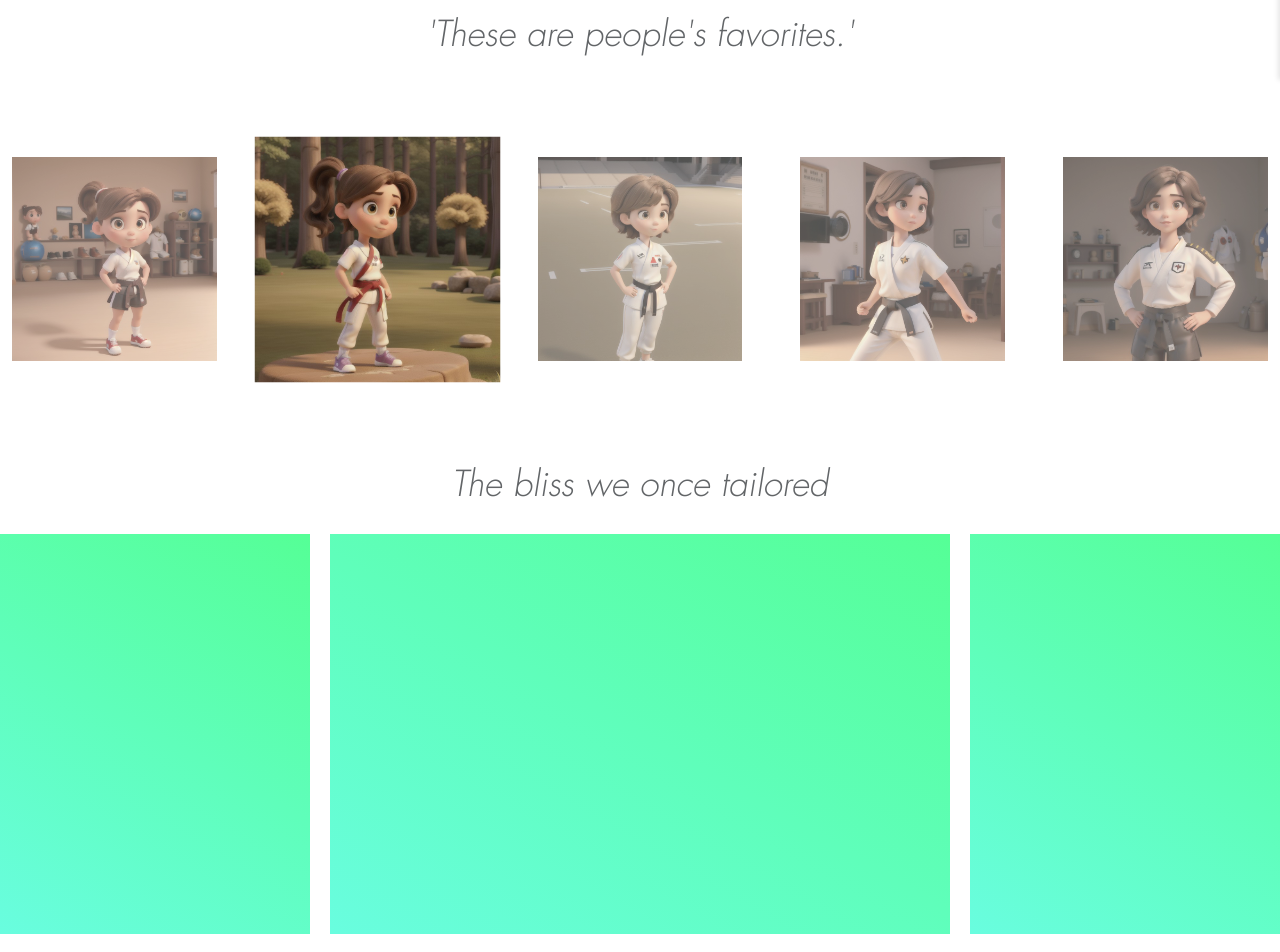
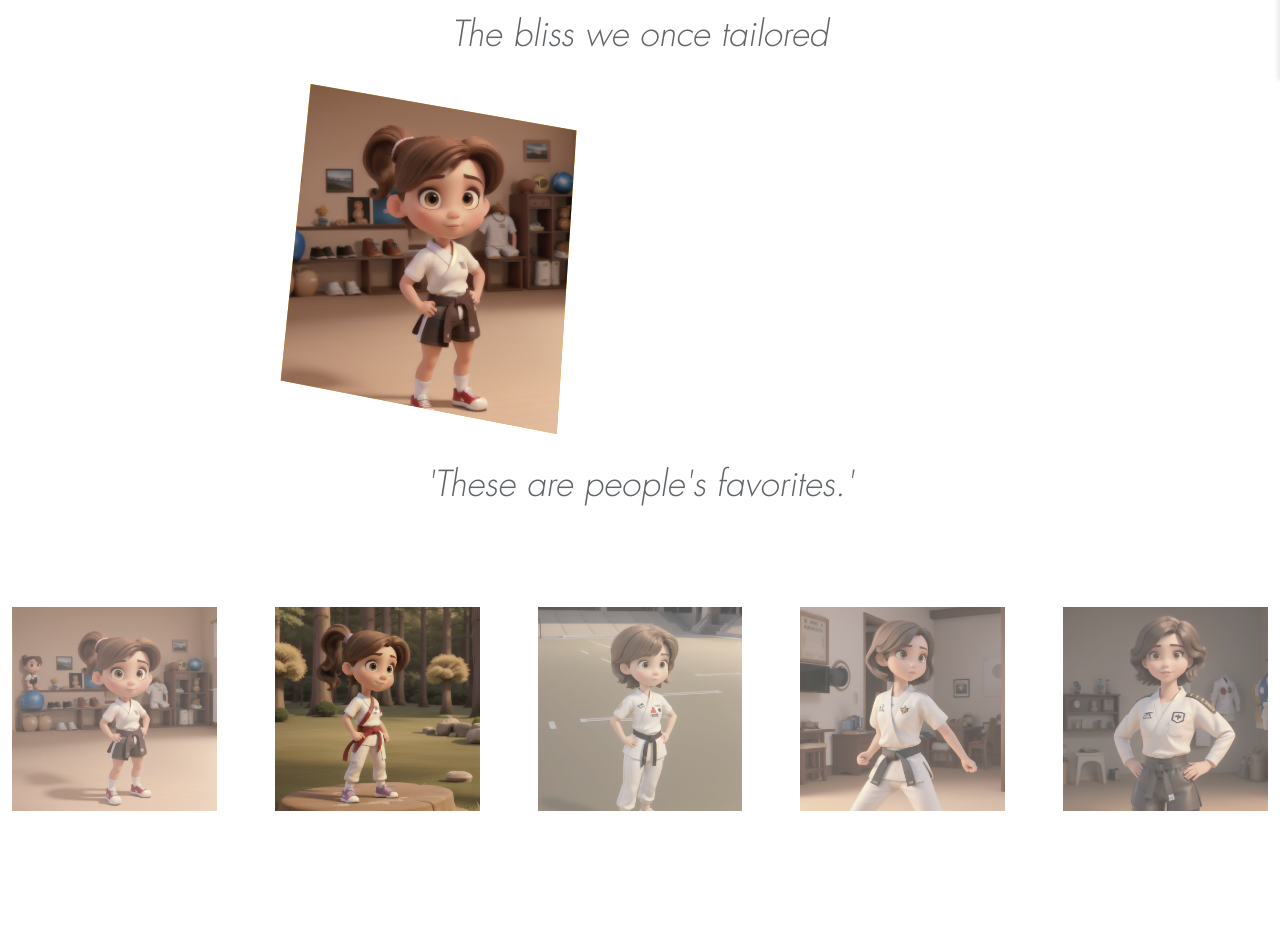
Before and after one commit to BossXiang/KickStart-Frontend, a React (Create React App) app: page / in a window 1280 px wide. Shown: the part 720-1672 px from the top of the page. Built offline with nearby package versions, Linux system fonts and the light colour scheme; no server answers.

Commit message:
炸裂動畫

```diff
--- a/src/pages/Home.jsx
+++ b/src/pages/Home.jsx
@@ -6,8 +6,8 @@ import '../styles/Home.scss'
 import { getTrendingProducts } from '../plugins/api/api_service.ts'
 
 const Home = () => {
-  const [trendingProducts, setTrendingProducts] = useState([]);
-  const images=[
+  const [trendingProducts, setTrendingProducts] = useState([])
+  const images = [
     'assets/samples/sample1.jpg',
     'assets/samples/sample2.jpg',
     'assets/samples/sample3.jpg',
@@ -16,13 +16,13 @@ const Home = () => {
   ]
   useEffect(() => {
     getTrendingProducts()
-      .then(data => {
-        setTrendingProducts(data);
+      .then((data) => {
+        setTrendingProducts(data)
       })
-      .catch(error => {
-        console.error('Error fetching trendingProduct data:', error);
-      });
-  }, []);
+      .catch((error) => {
+        console.error('Error fetching trendingProduct data:', error)
+      })
+  }, [])
   return (
     <div className="homeContainer">
       <Header />
@@ -32,15 +32,18 @@ const Home = () => {
           alt="background"
           className="mainImg"
         />
+        <div className="homeTitle">The bliss we once tailored</div>
+        <div className="workContainer">
+          <div className="work">
+            <div className="pic">
+              <img src="assets/samples/sample1.jpg" alt="pic" />
+            </div>
+            <div className="paint"></div>
+          </div>
+        </div>
         <div className="homeTitle">'These are people's favorites.'</div>
         <div className="trendingContainer">
           <Slider images={images} />
-        </div>
-        <div className="homeTitle">The bliss we once tailored</div>
-        <div className="workContainer">
-          <div className="work" />
-          <div className="mainWork" />
-          <div className="work" />
         </div>
         <div className="subscriptionContainer">
           <div className="subscription">
@@ -50,9 +53,7 @@ const Home = () => {
             <p>Don't worry, we don't have time to send a lot of mails</p>
             <label className="emailLabel">Enter your email here *</label>
             <input type="text" className="emailInput" />
-            <button className="signUp">
-              Sign up
-            </button>
+            <button className="signUp">Sign up</button>
           </div>
         </div>
         <div className="partnerContainer">
--- a/src/pages/Shop.jsx
+++ b/src/pages/Shop.jsx
@@ -41,11 +41,14 @@ const Product = ({ product }) => {
   return (
     <div className="product">
       <Link to={`/product/${product.id}`}>
-        <img src={product.imgSource[0]} alt="product" className="productImg" />
+        <div className="productImg">
+          <img src={product.imgSource[0]} alt="product" />
+        </div>
+
       </Link>
       <div className="productName">{product.title}</div>
       <div className="productPrice">${product.price}</div>
-      <DropdownButton id="size-dropdown" title={selectedSize}>
+      {/* <DropdownButton id="size-dropdown" title={selectedSize}>
         {sizes.map((size, index) => (
           <Dropdown.Item
             key={index}
@@ -58,7 +61,7 @@ const Product = ({ product }) => {
       <QuantitySelector onChange={handleQuantityChange}/>
       <Button className="buyBtn" onClick={handleAddToCart}>
         Add to Cart
-      </Button>
+      </Button> */}
     </div>
   )
 }
@@ -112,12 +115,7 @@ const Shop = () => {
       <Header />
       <div className="shopContainer">
         <Container className="my-5">
-          <div className="newArrivalContainer">
-            <h2 className="title">New Arrival</h2>
-              {/* <div className="productContainer">{newArrivalProducts_dummy}</div>  */}
-          </div>
           <div className="allProductContainer">
-            <h2 className="title">Products</h2>
             <div className="productContainer">{productList}</div>
           </div>
         </Container>
--- a/src/styles/AboutUs.scss
+++ b/src/styles/AboutUs.scss
@@ -1,23 +1,46 @@
+@keyframes fadeIn {
+  0% {
+    opacity: 0;
+  }
+  100% {
+    opacity: 1;
+  }
+}
 .aboutUsContainer {
   display: flex;
   flex-direction: column;
   align-items: center;
   min-height: 100vh;
-
+  animation: fadeIn 0.6s ease-in-out forwards;
   .about {
     margin-top: 2px;
     margin-bottom: 30px;
     width: 100%;
+    height: 700px;
     background-color: rgb(71, 71, 71);
     .aboutContent {
+      display: flex;
+      flex: 0 0 50%;
       margin: 50px auto;
-      width: 600px;
+      width: 1200px;
+      gap: 20px;
       .aboutTitle {
         color: white;
       }
       .aboutWords {
         color: white;
       }
+    }
+    .aboutImg {
+      animation: slideRight 2s ease-in-out forwards;
+    }
+  }
+  @keyframes slideRight {
+    0% {
+      transform: translateX(-50%);
+    }
+    100% {
+      transform: translateX(0);
     }
   }
 
--- a/src/styles/Cart.scss
+++ b/src/styles/Cart.scss
@@ -112,23 +112,33 @@
       height: 80px;
       font-size: 25px;
       font-weight: bold;
-      padding-left:10px;
+      padding-left: 10px;
       margin-bottom: 10px;
     }
     .btn {
       border-radius: 0;
     }
     .buyBtn {
-      background-color: rgb(243, 201, 123);
-      border: 2px solid #cc8c32f2;
+      background-color: rgb(90, 230, 235);
+      border: none;
       transition: background-color 0.3s, color 0.3s;
     }
     .buyBtn:hover {
-      background-color: rgb(235, 191, 110);
+      animation: pay 1s ease-in-out 1 both;
+      background-color: rgb(77, 199, 203);
+      clip-path: polygon(100% 0, 100% 100%, 0 100%, 0% 0%);
+    }
+    @keyframes pay {
+      0% {
+        clip-path: polygon(100% 0, 100% 50%, 100% 100%, 0% 100%, 0 50%, 0% 0%);}
+
+      100% {
+        clip-path: polygon(88% 0, 100% 50%, 89% 100%, 0% 100%, 10% 50%, 0% 0%);
+      }
+
     }
     .buyBtn:active {
-      background-color: rgb(255, 188, 63);
-      border: 2px solid #cc8c32f2;
+      background-color: rgb(54, 150, 154);
     }
   }
   ::-webkit-scrollbar {
--- a/src/styles/Home.scss
+++ b/src/styles/Home.scss
@@ -8,6 +8,69 @@
   }
   100% {
     opacity: 1;
+  }
+}
+@keyframes changeShape {
+  0%,
+  100% {
+    clip-path: polygon(21% 14%, 94% 3%, 81% 78%, 4% 90%);
+  }
+  1% {
+    clip-path: polygon(21.16% 13.44%, 94.2% 3.64%, 80.96% 78.88%, 4% 89.56%);
+  }
+  2% {
+    clip-path: polygon(21.32% 12.88%, 94.4% 4.28%, 80.92% 79.76%, 4% 89.12%);
+  }
+  3% {
+    clip-path: polygon(21.48% 12.32%, 94.6% 4.92%, 80.88% 80.64%, 4% 88.68%);
+  }
+  4% {
+    clip-path: polygon(21.54% 11.76%, 94.8% 5.56%, 80.84% 81.52%, 4% 88.24%);
+  }
+  5% {
+    clip-path: polygon(21.8% 11.2%, 95% 6.2%, 80.8% 82.4%, 4% 87.8%);
+  }
+  10% {
+    clip-path: polygon(22.6% 8.4%, 96% 9.4%, 80.6% 86.8%, 4% 85.6%);
+  }
+  15% {
+    clip-path: polygon(23.4% 5.6%, 97% 12.6%, 80.4% 91.2%, 4% 83.4%);
+  }
+  20% {
+    clip-path: polygon(24.2% 2.8%, 98% 15.8%, 80.2% 95.6%, 4% 81.2%);
+  }
+  25% {
+    clip-path: polygon(25% 0, 99% 19%, 80% 100%, 4% 79%);
+  }
+  50% {
+    clip-path: polygon(17% 0, 93% 13%, 88% 100%, 9% 85%);
+  }
+  75% {
+    clip-path: polygon(25% 0, 99% 19%, 80% 100%, 4% 79%);
+  }
+  80% {
+    clip-path: polygon(24.2% 2.8%, 98% 15.8%, 80.2% 95.6%, 4% 81.2%);
+  }
+  85% {
+    clip-path: polygon(23.4% 5.6%, 97% 12.6%, 80.4% 91.2%, 4% 83.4%);
+  }
+  90% {
+    clip-path: polygon(22.6% 8.4%, 96% 9.4%, 80.6% 86.8%, 4% 85.6%);
+  }
+  95% {
+    clip-path: polygon(21.8% 11.2%, 95% 6.2%, 80.8% 82.4%, 4% 87.8%);
+  }
+  96% {
+    clip-path: polygon(21.54% 11.76%, 94.8% 5.56%, 80.84% 81.52%, 4% 88.24%);
+  }
+  97% {
+    clip-path: polygon(21.48% 12.32%, 94.6% 4.92%, 80.88% 80.64%, 4% 88.68%);
+  }
+  98% {
+    clip-path: polygon(21.32% 12.88%, 94.4% 4.28%, 80.92% 79.76%, 4% 89.12%);
+  }
+  99% {
+    clip-path: polygon(21.16% 13.44%, 94.2% 3.64%, 80.96% 78.88%, 4% 89.56%);
   }
 }
 
@@ -35,7 +98,8 @@
       animation: blink 5s infinite;
     }
     @keyframes blink {
-      0%, 100% {
+      0%,
+      100% {
         opacity: 1;
       }
       50% {
@@ -47,30 +111,47 @@
       justify-content: space-around;
       height: 350px;
       gap: 20px;
+      margin-bottom: 100px;
     }
     .workContainer {
       display: flex;
-      justify-content: space-between;
-      height: 400px;
-      gap: 20px;
-      margin-bottom: 100px;
+      flex-direction: column;
       .work {
-        width: calc((100% - 40px)/4);
-        background: linear-gradient(30deg, #69fddf, #55ff96);
-      }
-      .mainWork{
-        width: calc((100% - 40px)/2);
-        background: linear-gradient(30deg, #69fddf, #55ff96);
+        padding: 0 250px;
+        .pic {
+          width: 350px;
+          height: 350px;
+          background-color: orange;
+          position: relative;
+          overflow: hidden;
+          animation: changeShape 2.4s ease infinite alternate;
+        }
+        .pic img {
+          width: 350px;
+          height: 350px;
+          object-fit: cover;
+          position: absolute;
+          top: 0;
+          left: 0;
+        }
+        .paint {
+        }
       }
     }
-    .workContainer::after {
-      content: "";
+    .trendingContainer::after {
+      content: '';
       position: absolute;
       margin-top: 450px;
       left: 0;
       width: 100%;
       height: 5px;
-      background-image: repeating-linear-gradient(to right, transparent, transparent 4px, rgb(152, 253, 255) 4px, rgb(89, 220, 222) 20px);
+      background-image: repeating-linear-gradient(
+        to right,
+        transparent,
+        transparent 4px,
+        rgb(152, 253, 255) 4px,
+        rgb(89, 220, 222) 20px
+      );
     }
     .subscriptionContainer {
       width: 100%;
@@ -124,13 +205,11 @@
       }
 
       .partnerList {
-
         .pixar {
           width: 404px;
           height: 125px;
         }
       }
     }
-
   }
 }
--- a/src/styles/Shop.scss
+++ b/src/styles/Shop.scss
@@ -21,38 +21,44 @@
   .title {
     text-align: center;
   }
-
-  .newArrivalContainer,
   .allProductContainer {
     margin-bottom: 30px;
     .productContainer {
       display: flex;
       flex-wrap: wrap;
-      gap: calc((100% - 1050px)/2);
+      gap: calc((100% - 1050px) / 2);
       font-family: 'FuturaLT-Light';
       .product {
         display: flex;
-        gap: 10px;
+        align-items: center;
+        gap: 5px;
         flex-direction: column;
         width: 350px;
         margin-bottom: 30px;
-        border: 2px solid #93e4fff2;
         flex-shrink: 0;
         .productImg {
+          margin-left: 10px;
+          margin-top: 10px;
+          overflow: hidden;
+        }
+        .productImg img {
           height: 330px;
           width: 330px;
-          margin-left: 10px;
-          margin-top: 10px;
+          transition: transform 0.3s ease-in-out;
         }
-        .productName,
+        .productImg:hover img {
+          transform: scale(1.1);
+        }
+        .productName {
+          padding-left: 10px;
+          font-size: 23px;
+          font-weight: bold;
+        }
         .productPrice {
           padding-left: 10px;
           font-size: 20px;
         }
-        .productPrice {
-          font-size: 18px;
-        }
-        .input-group{
+        .input-group {
           width: 330px;
           margin-left: 10px;
         }
--- a/src/styles/Slider.scss
+++ b/src/styles/Slider.scss
@@ -14,18 +14,15 @@
 }
 
 .image-item.active {
-  transform: scale(1.1);
   opacity: 1;
   z-index: 1;
   overflow: hidden;
 }
 .image-item.active{
   transition: transform 0.6s ease-in-out, opacity 0.6s ease-in-out;
-  transform: scale(1.2);
 }
 
 .image-item:not(.active) {
-  transform: scale(1);
   opacity: 0.7;
   z-index: 0;
 }
```
Also changed, not shown: src/pages/AboutUs.jsx (+50 -14 lines).
